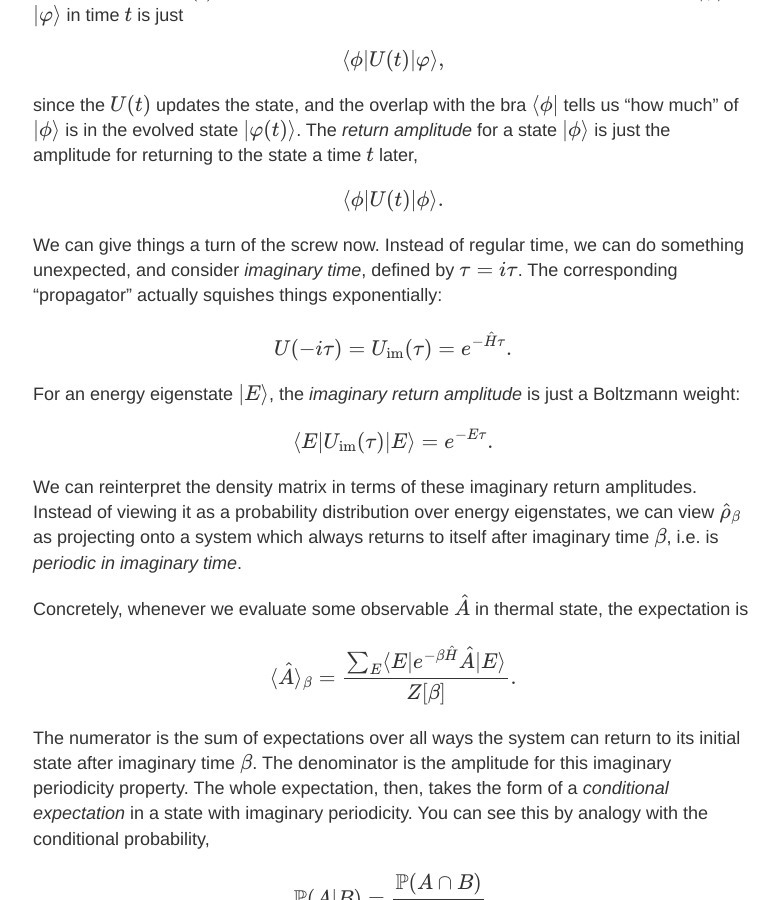
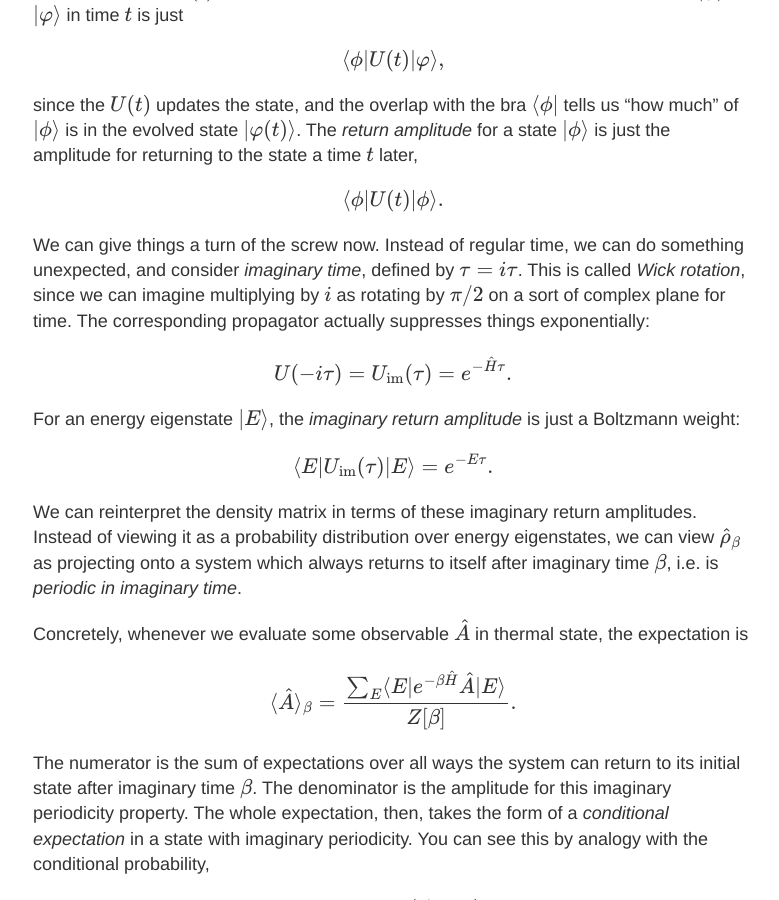
Before and after one commit to hapax/hapax.github.io, a Jekyll site: the page built from assets/imaginary-time.md, in a window 1280 px wide and 900 px high, scrolled down 2561 px. Shown: the whole window, without its empty margins (247-1026 px from the left). Built offline with Jekyll 4.4.1, drawn with Linux system fonts in a browser that asks for light colours; our own code applies the rules of GitHub Pages for plain Markdown files; formulas are drawn with MathJax 3; a script that is not in the unit is left out.

Commit message:
Update imaginary-time.md

```diff
--- a/assets/imaginary-time.md
+++ b/assets/imaginary-time.md
@@ -151,7 +151,9 @@ $$
 We can give things a turn of the screw now.
 Instead of regular time, we can do something unexpected, and consider
 *imaginary time*, defined by $\tau = i\tau$.
-The corresponding "propagator" actually squishes things exponentially:
+This is called *Wick rotation*, since we can imagine multiplying by
+$i$ as rotating by $\pi/2$ on a sort of complex plane for time.
+The corresponding propagator actually suppresses things exponentially:
 
 $$
 U(-i\tau) = U_\text{im}(\tau) =  e^{-\hat{H}\tau}.
```
